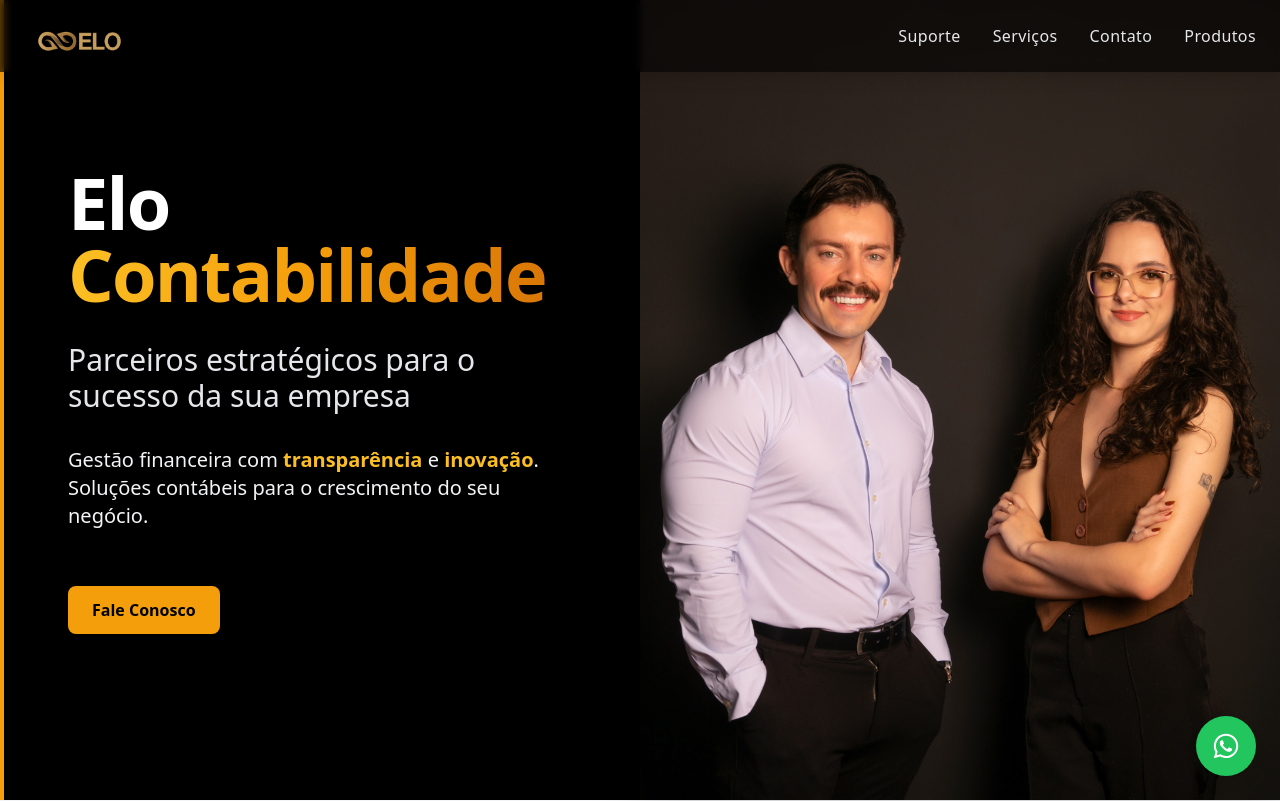
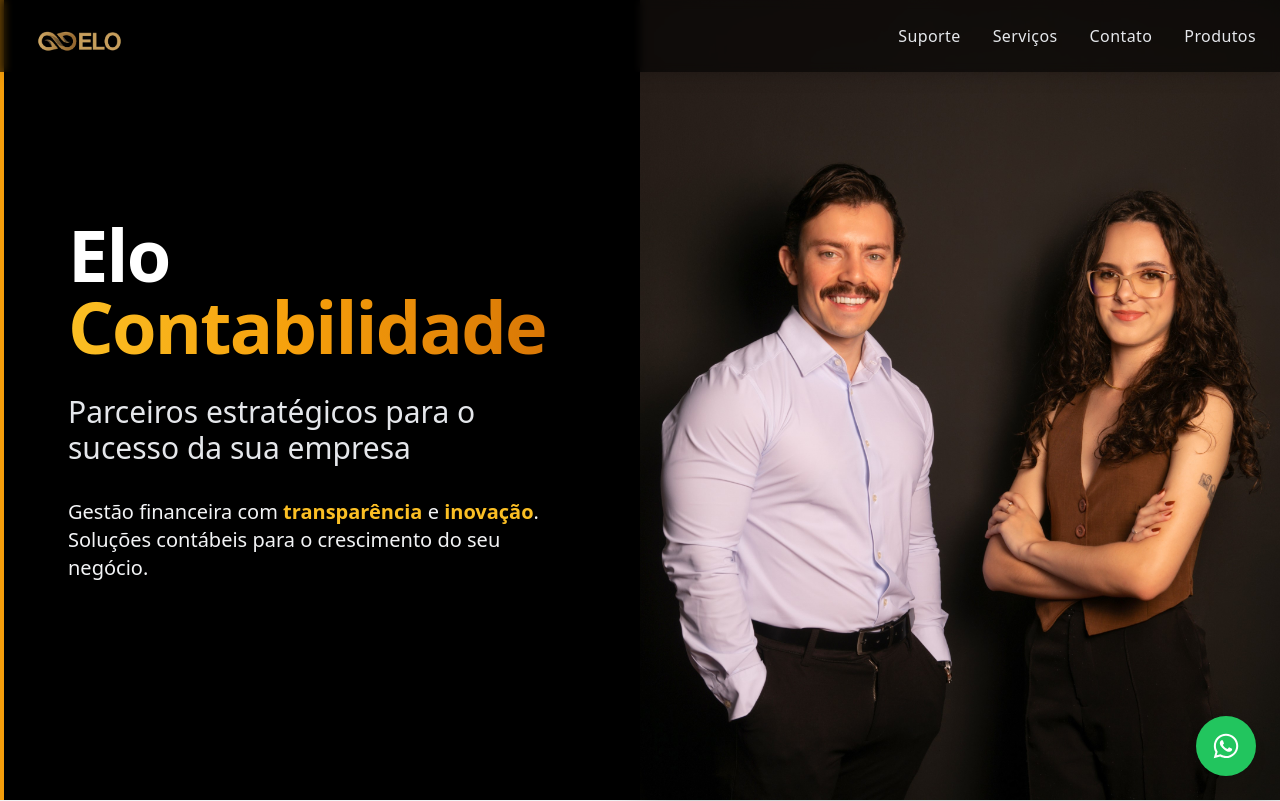
Before and after one commit to DevIgorRafaelDeMelo/SELO, a React (Vite) app: page / in a window 1280 px wide. Shown: the top 801 px of the page. Built offline with nearby package versions, Linux system fonts and the light colour scheme.

Commit message:
V 1.5 27.01.2025

```diff
--- a/src/App.jsx
+++ b/src/App.jsx
@@ -157,11 +157,9 @@
               Contabilidade
             </span>
           </h2>
-
           <h3 className="text-lg md:text-3xl text-gray-200 font-medium max-w-xl">
             Parceiros estratégicos para o sucesso da sua empresa
           </h3>
-
           <p className="text-gray-100 leading-relaxed text-lg md:text-xl font-light max-w-lg">
             Gestão financeira com{" "}
             <span className="text-amber-400 font-semibold">transparência</span>{" "}
@@ -170,15 +168,8 @@
             <span className="text-gray-100 font-medium">
               Soluções contábeis para o crescimento do seu negócio.
             </span>
-          </p>
+          </p>{" "}
 
-          {/* Botão de ação sofisticado */}
-          <a
-            href="#contato"
-            className="mt-6 inline-block bg-amber-500 hover:bg-amber-600 text-black font-semibold px-6 py-3 rounded-lg shadow-lg transition-transform transform hover:scale-105"
-          >
-            Fale Conosco
-          </a>
         </div>
 
         <div className="relative flex items-center justify-center">
```
